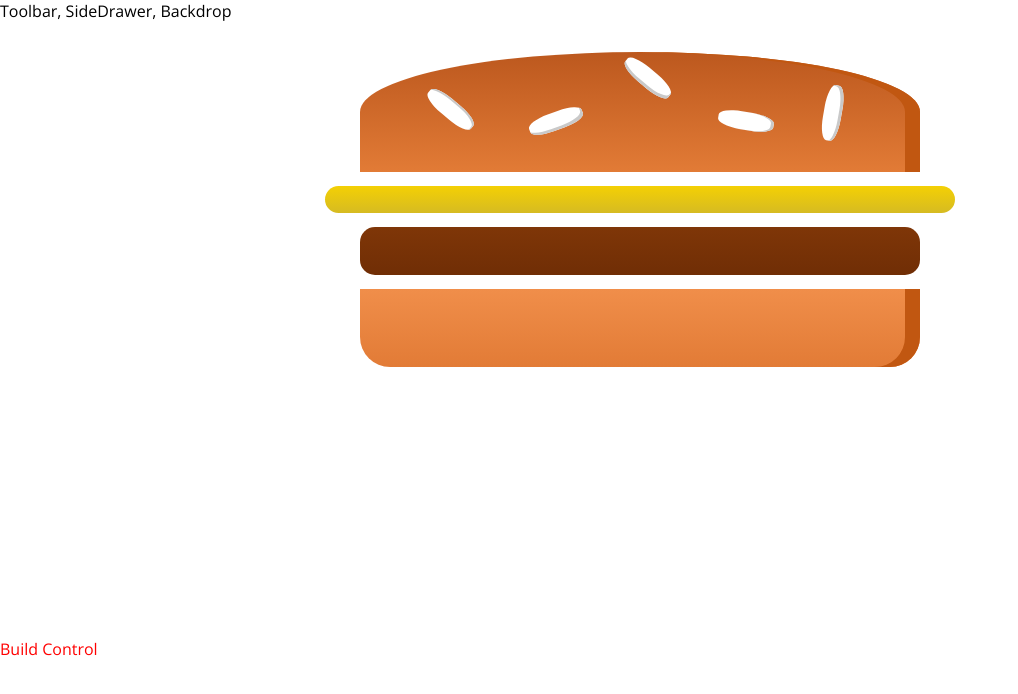
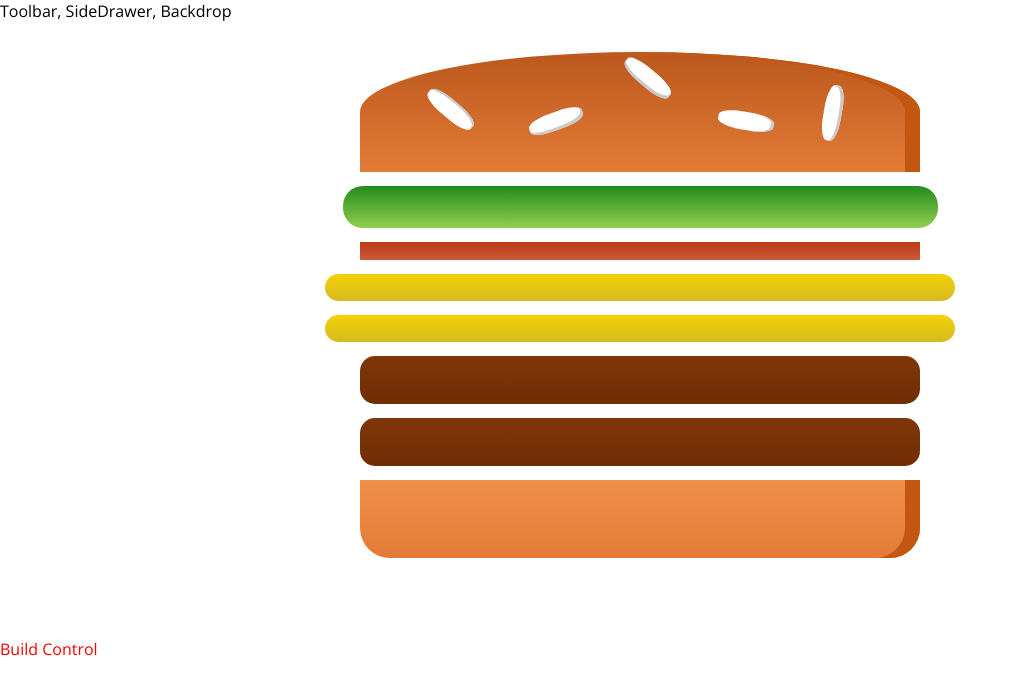
Before and after one commit to YudhaYuki/burger-builder-updated, a React app: page / in a window 1280 px wide. Shown: the top 694 px of the page, without its empty margins (0-1018 px from the left). Built offline with nearby package versions, Linux system fonts and the light colour scheme.

Commit message:
Outputting Burger Ingredients Dynamically - Transform Ingredients Object into Array

```diff
--- a/src/components/Burger/Burger.js
+++ b/src/components/Burger/Burger.js
@@ -5,14 +5,19 @@
 
 
 const burger = (props) => {
+    const transformedIngredients = Object.keys(props.ingredients)
+        .map(igKey => {
+            return [...Array(props.ingredients[igKey])].map((_, i) => {
+                return <BurgerIngredient key={igKey + i} type={igKey} />
+            });
+        });
     return (
         <div className={classes.Burger}>
             <BurgerIngredient type="bread-top" />
-            <BurgerIngredient type="cheese" />
-            <BurgerIngredient type="meat" />
+            {transformedIngredients}
             <BurgerIngredient type="bread-bottom" />
         </div>
     );
-}
+};
 
 export default burger;
--- a/src/components/Burger/BurgerIngredient/BurgerIngredient.js
+++ b/src/components/Burger/BurgerIngredient/BurgerIngredient.js
@@ -26,7 +26,7 @@
                 ingredient = <div className={classes.Cheese}></div>;
                 break;
             case ('salad'):
-                ingredient = <div className={classes.Seat}></div>;
+                ingredient = <div className={classes.Salad}></div>;
                 break;
             case ('bacon'):
                 ingredient = <div className={classes.Bacon}></div>;
--- a/src/containers/BurgerBuilder/BurgerBuilder.js
+++ b/src/containers/BurgerBuilder/BurgerBuilder.js
@@ -4,10 +4,24 @@
 import Burger from '../../components/Burger/Burger';
 
 class BurgerBuilder extends Component {
+    // constructor(props) {
+    //     super(props);
+    //     this.state = {...}
+    // }
+
+    state = {
+        ingredients: {
+            salad: 1,
+            bacon: 1,
+            cheese: 2,
+            meat: 2,
+        }
+    }
+
     render() {
         return (
             <Aux>
-                <Burger />
+                <Burger ingredients={this.state.ingredients} />
                 <div>Build Control</div>
             </Aux>
         );
```
